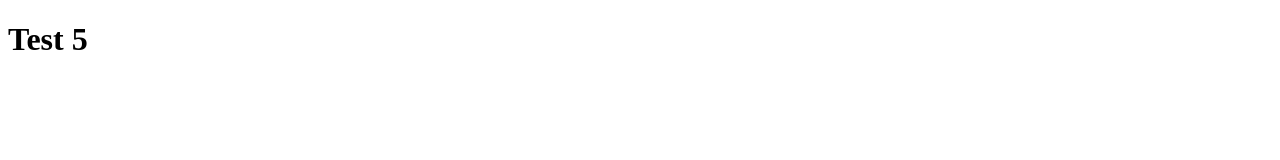
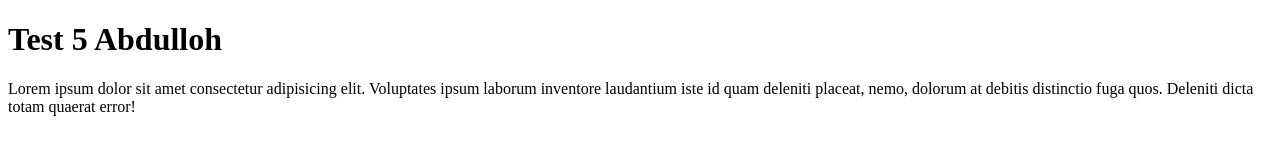
Before and after one commit to OmadbekCode/5-test, a plain HTML site: page index.html in a window 1280 px wide. Drawn offline with Linux system fonts and the light colour scheme.

Commit message:
h1 va p tegimdi ozgaritirdim

```diff
--- a/index.html
+++ b/index.html
@@ -6,6 +6,7 @@
     <title>Document</title>
 </head>
 <body>
-    <h1>Test 5</h1>
+    <h1>Test 5 Abdulloh</h1>
+    <p>Lorem ipsum dolor sit amet consectetur adipisicing elit. Voluptates ipsum laborum inventore laudantium iste id quam deleniti placeat, nemo, dolorum at debitis distinctio fuga quos. Deleniti dicta totam quaerat error!</p>
 </body>
 </html>
```
